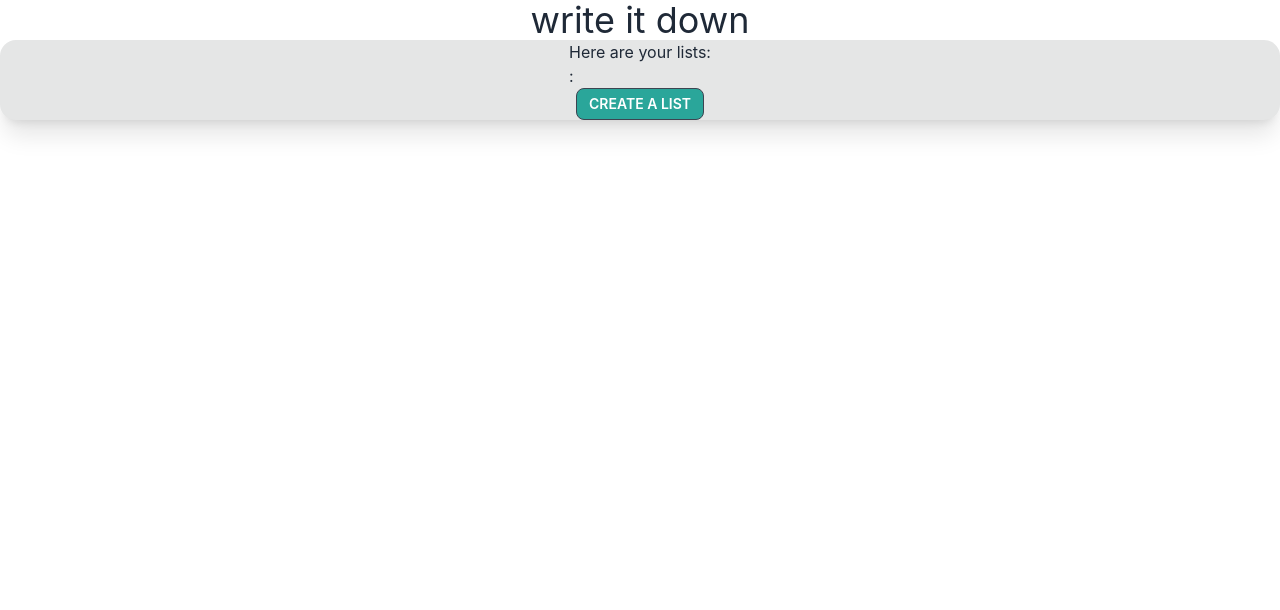
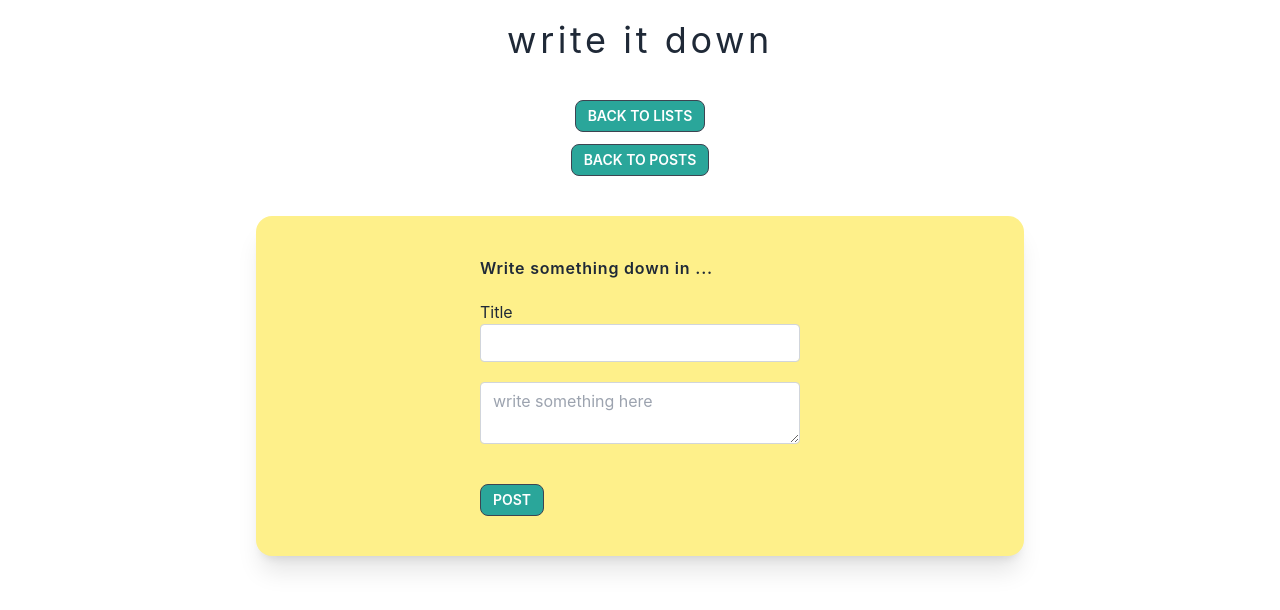
Before and after one commit to y-monsalve/writeitdown-web-app, a React (Create React App) app in the folder client/: page /create-post in a window 1280 px wide. Shown: the top 610 px of the page. Built offline with nearby package versions, Linux system fonts and the light colour scheme; no server answers.

Commit message:
last touches mvp, post not working

```diff
--- a/client/src/App.js
+++ b/client/src/App.js
@@ -1,11 +1,26 @@
 import React from "react";
 import ListView from "./components/ListView";
+import PostView from "./components/PostView";
+import CreateListForm from "./components/CreateListForm";
+import CreatePostForm from "./components/CreatePostForm";
+
+import { BrowserRouter, Routes, Route } from "react-router-dom";
 
 function App() {
   return (
     <div className="App">
-      <h1 class="text-4xl font-normal text-center"> write it down</h1>
-      <ListView />
+      <h1 className="text-4xl font-normal tracking-widest text-center mt-5">
+        {" "}
+        write it down
+      </h1>
+      <BrowserRouter>
+        <Routes>
+          <Route path="/" element={<ListView />} />
+          <Route path="/create-list" element={<CreateListForm />} />
+          <Route path="/lists/:id/posts" element={<PostView />} />
+          <Route path="/create-post" element={<CreatePostForm />} />
+        </Routes>
+      </BrowserRouter>
 
       {/* <CreatePostForm />
       onSubmit={(newPost) => handleCreatePost(newPost)} */}
--- a/client/src/components/CreateListForm.js
+++ b/client/src/components/CreateListForm.js
@@ -1,6 +1,6 @@
 import React, { useState } from "react";
 import ListView from "./ListView";
-
+import { Link } from "react-router-dom";
 const BASE_URL = "http://localhost:5000";
 function CreateListForm({ onSubmit }) {
   const [list, setList] = useState({
@@ -41,7 +41,7 @@ function CreateListForm({ onSubmit }) {
         },
         body: JSON.stringify(list),
       });
-      handleChangeView()
+      handleChangeView();
     } catch (err) {
       console.log("Opps, something went wrong");
     }
@@ -50,10 +50,12 @@ function CreateListForm({ onSubmit }) {
   return (
     <>
       {isListView === false ? (
-        <div className="flex flex-col w-full border-opacity-50">
-          <div className="grid card bg-base-300 rounded-box place-items-center  shadow-xl ">
+        <div className="flex flex-col w-full border-opacity-50 justify-center items-center">
+          <div className="grid card bg-yellow-200 m-10 p-10 w-3/5 rounded-box place-items-center  shadow-xl ">
             <div className="btnform-control w-full max-w-xs">
-              <h2 className="btncard-title">Create a list:</h2>
+              <h2 className="btncard-title tracking-wider font-semibold pb-5">
+                Create a list:
+              </h2>
               <div className="btncard-body">
                 <form onSubmit={handleSubmit}>
                   <label className="btnlabel">
@@ -69,9 +71,9 @@ function CreateListForm({ onSubmit }) {
                   </label>
                   <label className="btnlabel">
                     Description
-                    <input
+                    <textarea
                       type="text"
-                      className="btninput btninput-bordered w-full max-w-xs"
+                      className="btninput btninput-bordered max-w-xs form-control block w-full px-3 py-1.5 text-base font-normal text-gray-700 bg-white bg-clip-padding border border-solid border-gray-300 rounded transition ease-in-out m-0 focus:text-gray-700 focus:bg-white focus:border-blue-600 focus:outline-none"
                       placeholder="Type here"
                       name="description"
                       value={list.description}
@@ -79,12 +81,14 @@ function CreateListForm({ onSubmit }) {
                     />
                   </label>
                   <div className="btncard-actions justify-end">
-                    <button
-                      type="submit"
-                      className="btn btn-sm bg-accent-focus marg"
-                    >
-                      Create
-                    </button>
+                    <Link to="/">
+                      <button
+                        type="submit"
+                        className="btn btn-sm bg-accent-focus marg mt-10"
+                      >
+                        Create
+                      </button>
+                    </Link>
                   </div>
                 </form>
               </div>
@@ -99,42 +103,3 @@ function CreateListForm({ onSubmit }) {
 }
 
 export default CreateListForm;
-
-// {isListView === false ? (
-//         <div className="submit-form">
-//           <h2>Create a list:</h2>
-//           <form onSubmit={(e) => handleSubmit(e)}>
-//             <label>
-//               Name
-//               <input
-//                 type="text"
-//                 name="name"
-//                 value={list.name}
-//                 onChange={(e) => handleChange(e)}
-//               />
-//             </label>
-//             <label>
-//               Description
-//               <input
-//                 type="text"
-//                 name="description"
-//                 value={list.description}
-//                 onChange={(e) => handleChange(e)}
-//               />
-//             </label>
-//             <button
-//               className="btn btn-sm bg-accent-focus marg"
-//               onClick={() => handleChangeView(true)}
-//             >
-//               Create
-//             </button>
-//           </form>
-//         </div>
-//       ) : (
-//         <ListView />
-//       )}
-//     </>
-//   );
-// }
-
-// export default CreateListForm;
--- a/client/src/components/CreatePostForm.js
+++ b/client/src/components/CreatePostForm.js
@@ -1,10 +1,14 @@
 import React, { useState } from "react";
+import { Link } from "react-router-dom";
+import { useParams } from "react-router-dom";
+
 function CreatePostForm({ onSubmit }) {
   const [post, setPost] = useState({
     title: "",
     //timestamp:"", is this something that i get from the onSubmit?
     text: "",
   });
+  const { id } = useParams();
 
   const handleChange = (e) => {
     const target = e.target;
@@ -30,29 +34,59 @@ function CreatePostForm({ onSubmit }) {
     console.log({ post });
   };
   return (
-    <div className="submit-form">
-      <h2>Write something down in LIST NAME...</h2>
+    <div className="flex flex-col w-full border-opacity-50 justify-center items-center">
+      <Link to="/">
+        <button className="btn btn-sm bg-accent-focus marg mt-10 text-center">
+          Back to Lists
+        </button>
+      </Link>
+      <Link to="/lists/:id/posts">
+        <button className="btn btn-sm bg-accent-focus marg mt-3 text-center">
+          Back to Posts
+        </button>
+      </Link>
+      <div className="grid card bg-yellow-200 m-10 p-10 w-3/5 rounded-box place-items-center  shadow-xl ">
+        <div className="btnform-control w-full max-w-xs">
+          <h2 className="btncard-title tracking-wider font-semibold pb-5">
+            Write something down in {id}...
+          </h2>
+          <div className="btncard-body">
             <form onSubmit={handleSubmit}>
-        <label>
+              <label className="btnlabel">
                 Title
                 <input
                   type="text"
                   name="title"
+                  className="btninput btninput-bordered max-w-xs form-control block w-full mb-5 px-3 py-1.5 text-base font-normal text-gray-700 bg-white bg-clip-padding border border-solid border-gray-300 rounded transition ease-in-out m-0 focus:text-gray-700 focus:bg-white focus:border-blue-600 focus:outline-none"
                   value={post.title}
                   onChange={(e) => handleChange(e)}
                 />
               </label>
-        <label>
+              <label className="btnlabel">
                 <textarea
                   type="text"
+                  className="btninput btninput-bordered max-w-xs form-control block w-full px-3 py-1.5 text-base font-normal text-gray-700 bg-white bg-clip-padding border border-solid border-gray-300 rounded transition ease-in-out m-0 focus:text-gray-700 focus:bg-white focus:border-blue-600 focus:outline-none"
                   placeholder="write something here"
                   name="text"
                   value={post.text}
                   onChange={(e) => handleChange(e)}
                 />
               </label>
-        <button>Post</button>
+              <div className="btncard-actions justify-end">
+                {" "}
+                <Link to="/lists/:id/posts">
+                  <button
+                    type="submit"
+                    className="btn btn-sm bg-accent-focus marg mt-10"
+                  >
+                    Post
+                  </button>
+                </Link>
+              </div>
             </form>
+          </div>
+        </div>
+      </div>
     </div>
   );
 }
--- a/client/src/components/ListView.js
+++ b/client/src/components/ListView.js
@@ -1,42 +1,19 @@
 import React, { useEffect, useState } from "react";
+import { useParams } from "react-router-dom";
+import { Link } from "react-router-dom";
+
 import CreateListForm from "./CreateListForm";
 const BASE_URL = "http://localhost:3000";
 
 function ListView(props) {
-  const [lists, setLists] = useState([
-    {},
-    // {
-    //   name: "Journal",
-    //   description: "here is where I will write what happens to me day to day",
-    // },
-    // {
-    //   name: "Random ideas",
-    //   description: "here is where I will write whatever comes to mind",
-    // },
-    // {
-    //   name: "Recipes",
-    //   description: "here is where I will write down any good recipe",
-    // },
-  ]);
+  const [lists, setLists] = useState([{}]);
   const [list, setList] = useState({
     name: "",
     description: "",
   });
   const [listsLength, setListsLength] = useState(lists.length);
   const [isListView, setListView] = useState(true);
-  const [isPostView, setIsPostView] = useState(false);
-
-  const handleChangeToListView = (isListView) => {
-    setListView(isListView);
-  };
-
-  const handleChangeToPostView = (isPostView) => {
-    setIsPostView(isPostView);
-    console.log({ lists: list }); //not working
-  };
-
-  //OR
-  const getPosts = async (posts) => {}; // both ideas to change from listview to postview
+  const { id } = useParams();
 
   useEffect(() => {
     const fetchLists = async () => {
@@ -50,34 +27,41 @@ function ListView(props) {
 
   return (
     <>
+      {" "}
       {isListView ? (
-        <div className="flex flex-col w-full border-opacity-50">
-          <div className="grid card bg-base-300 rounded-box place-items-center  shadow-xl ">
+        <div className="flex flex-col border-opacity-50 justify-center items-center">
+          <div className="grid card bg-yellow-200 m-10 p-10 rounded-box place-items-center shadow-xl w-3/5">
             {listsLength !== null ? (
-              <div className="list-view">
-                <h2>Here are your lists:</h2>
+              <div>
+                <h2 className="pb-5 text-lg tracking-wider font-semibold">
+                  Here are your lists {id}:
+                </h2>
                 <ul>
                   {lists.map((list) => (
+                    <Link to="/lists/{id}/posts">
                       <li
+                        className="hover:italic "
                         key={list.id}
                         onSubmit={props.addList}
-                      onClick={() => handleChangeToPostView(true)}
                       >
-                      {list.name}: {list.description}
+                        <p className="hover:font-bold not-italic cursor-pointer">
+                          {" "}
+                          - {list.name}:
+                        </p>{" "}
+                        <span>{list.description}</span>
                       </li>
+                    </Link>
                   ))}
                 </ul>{" "}
               </div>
             ) : (
               <h2>You have no lists yet, create one</h2>
             )}
-
-            <button
-              className="btn btn-sm bg-accent-focus marg"
-              onClick={() => handleChangeToListView(false)}
-            >
+            <Link to="/create-list">
+              <button className="btn btn-sm bg-accent-focus marg mt-10">
                 Create a list
               </button>
+            </Link>
           </div>
         </div>
       ) : (
--- a/client/src/components/PostView.js
+++ b/client/src/components/PostView.js
@@ -1,16 +1,17 @@
 import { useState } from "react";
 import CreatePostForm from "./CreatePostForm";
-
+import { useParams } from "react-router-dom";
+import { Link } from "react-router-dom";
 function PostView() {
   const [posts, setPosts] = useState([
-    {
-      title: "ayer hizo frío",
-      text: "a pesar de comprar la calefacción hizo mucho frío en la casa por eso salimos a pasear y tomar sol",
-    },
-    {
-      title: "Brenda y Australia",
-      text: "mañana se va Brenda para Australia, acuerdate de escribirle",
-    },
+    // {
+    //   title: "ayer hizo frío",
+    //   text: "a pesar de comprar la calefacción hizo mucho frío en la casa por eso salimos a pasear y tomar sol",
+    // },
+    // {
+    //   title: "Brenda y Australia",
+    //   text: "mañana se va Brenda para Australia, acuerdate de escribirle",
+    // },
   ]);
   const [postsLength, setPostsLength] = useState(posts.length);
   const [isPostView, setIsPostView] = useState(true);
@@ -30,21 +31,30 @@ function PostView() {
   return (
     <>
       {isPostView ? (
-        <div className="post-view-container">
-          {postsLength !== null ? (
-            <div className="post-view">
-              <h2>Here are your posts:</h2>
-            </div>
-          ) : (
-            <h2>No posts yet in LIST NAME</h2>
-          )}
-
-          <button
-            className="create-new-post"
-            onClick={() => handleChangeToPostView(false)}
-          >
-            Create a list
-          </button>
+        <div className="flex flex-col border-opacity-50 justify-center items-center">
+          <Link to="/">
+            <button className="btn btn-sm bg-accent-focus marg mt-10 text-center">
+              Back to Lists
+            </button>
+          </Link>
+          <div className="grid card bg-yellow-200 m-10 p-10 rounded-box place-items-center shadow-xl w-3/5">
+            {postsLength !== null ? (
+              <div>
+                <h2 className="pb-5 text-lg tracking-wider font-semibold">
+                  Here are your posts:
+                </h2>
+              </div>
+            ) : (
+              <h2 className="pb-5 text-lg tracking-wider font-semibold">
+                No posts yet in LIST NAME
+              </h2>
+            )}
+            <Link to="/create-post">
+              <button className="btn btn-sm bg-accent-focus marg mt-10">
+                Create a post
+              </button>
+            </Link>
+          </div>
         </div>
       ) : (
         <CreatePostForm />
```
Also changed, not shown: package.json (+6 -2 lines), 2 other files (tests, documents, lock files or other folders). Lines whose indentation alone changed are shown as unchanged.
